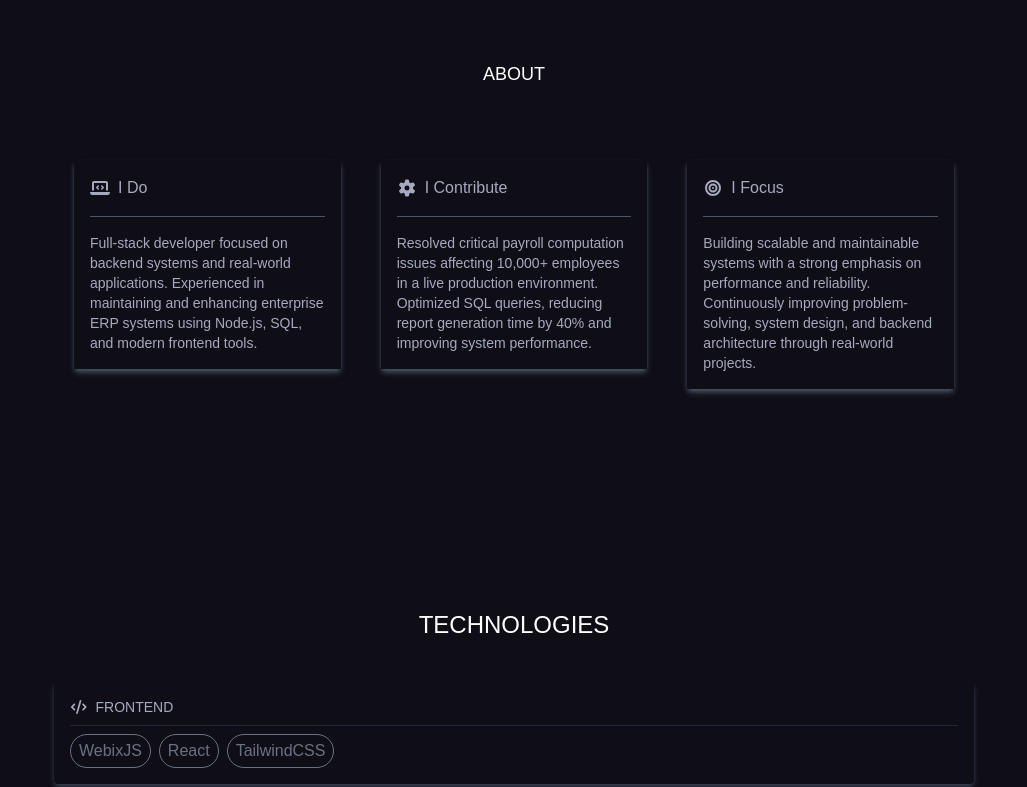
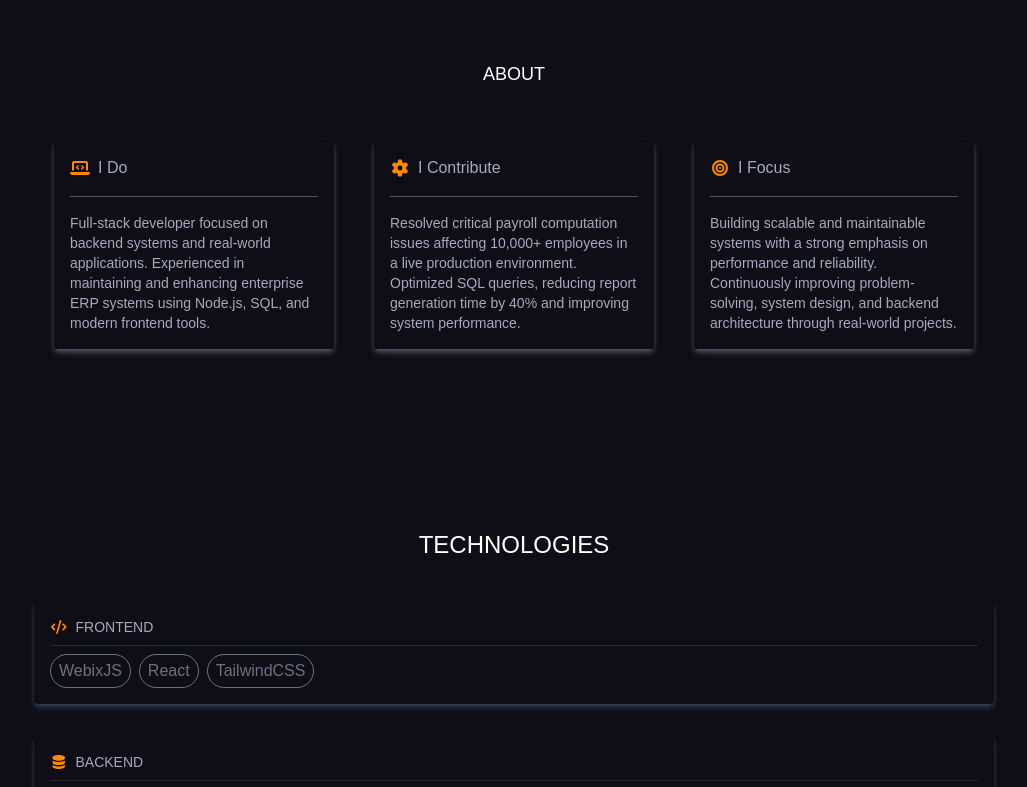
Before and after one commit to Sublime8157/portfolio, a React (Vite) app in the folder frontend/: page / in a window 1280 px wide. Shown: the part 820-1607 px from the top of the page, without its empty margins (126-1153 px from the left). Built offline with nearby package versions, Linux system fonts and the light colour scheme.

Commit message:
Change icons color

```diff
--- a/frontend/src/features/about/about.jsx
+++ b/frontend/src/features/about/about.jsx
@@ -6,15 +6,15 @@ const about = () => {
   return (
     <div className="flex flex-col gap-8">
       <h1 className="text-lg lg:text-2  xl text-center">ABOUT</h1>
-      <div className="p-0 lg:p-10 flex flex-col lg:flex-row gap-10 justify-between items-start">
+      <div className="p-0 lg:p-5 flex flex-col lg:flex-row gap-10 justify-between items-start">
         {aboutList.map((list, index) => (
           <Motion
             key={index}
             className="  transition-all ease-in-out
   hover:scale-105 p-4 flex w-full lg:w-5/12 lg:text-base text-sm flex-col shadow-md shadow-gray-600 border-gray-600 justify-start items-start gap-4 text-[#a7a9be]"
           >
-            <div className="flex flex-row items-center gap-2">
-              <FontAwesomeIcon icon={list.icon} />
+            <div className="flex flex-row items-center gap-2 ">
+              <FontAwesomeIcon icon={list.icon} className="text-[#ff8906]" />
               <h6>{list.about}</h6>
             </div>
             <hr className="w-full text-gray-600"></hr>
--- a/frontend/src/features/technologies/components/technologyList.jsx
+++ b/frontend/src/features/technologies/components/technologyList.jsx
@@ -1,4 +1,4 @@
-import { faCode, faDatabase, faGrip } from "@fortawesome/free-solid-svg-icons";
+import { faCode, faDatabase, faGrip, faWrench } from "@fortawesome/free-solid-svg-icons";
 
 const tech = [
   {
@@ -19,7 +19,7 @@ const tech = [
 export const icons = {
   Frontend: faCode,
   Backend: faDatabase,
-  Tools: faGrip
+  Tools: faWrench
 }
 
 export default tech;
--- a/frontend/src/features/technologies/technologies.jsx
+++ b/frontend/src/features/technologies/technologies.jsx
@@ -5,7 +5,7 @@ import { FontAwesomeIcon } from "@fortawesome/react-fontawesome";
 
 const technologies = () => {
   return (
-    <div className="p-5">
+    <div className="">
       <Motion direction="top" className="text-lg lg:text-2xl text-center">
         TECHNOLOGIES
       </Motion>
@@ -19,7 +19,7 @@ const technologies = () => {
           >
             <div className="w-full self-start">
               <h1 className="text-left mb-2 text-[#a7a9be] flex flex-row gap-2 items-center">
-                <FontAwesomeIcon icon={icons[item.tech]} />
+                <FontAwesomeIcon icon={icons[item.tech]} className="text-[#ff8906]" />
                 {item.tech.toUpperCase()}
               </h1>
               <hr className="text-gray-800"></hr>
```
